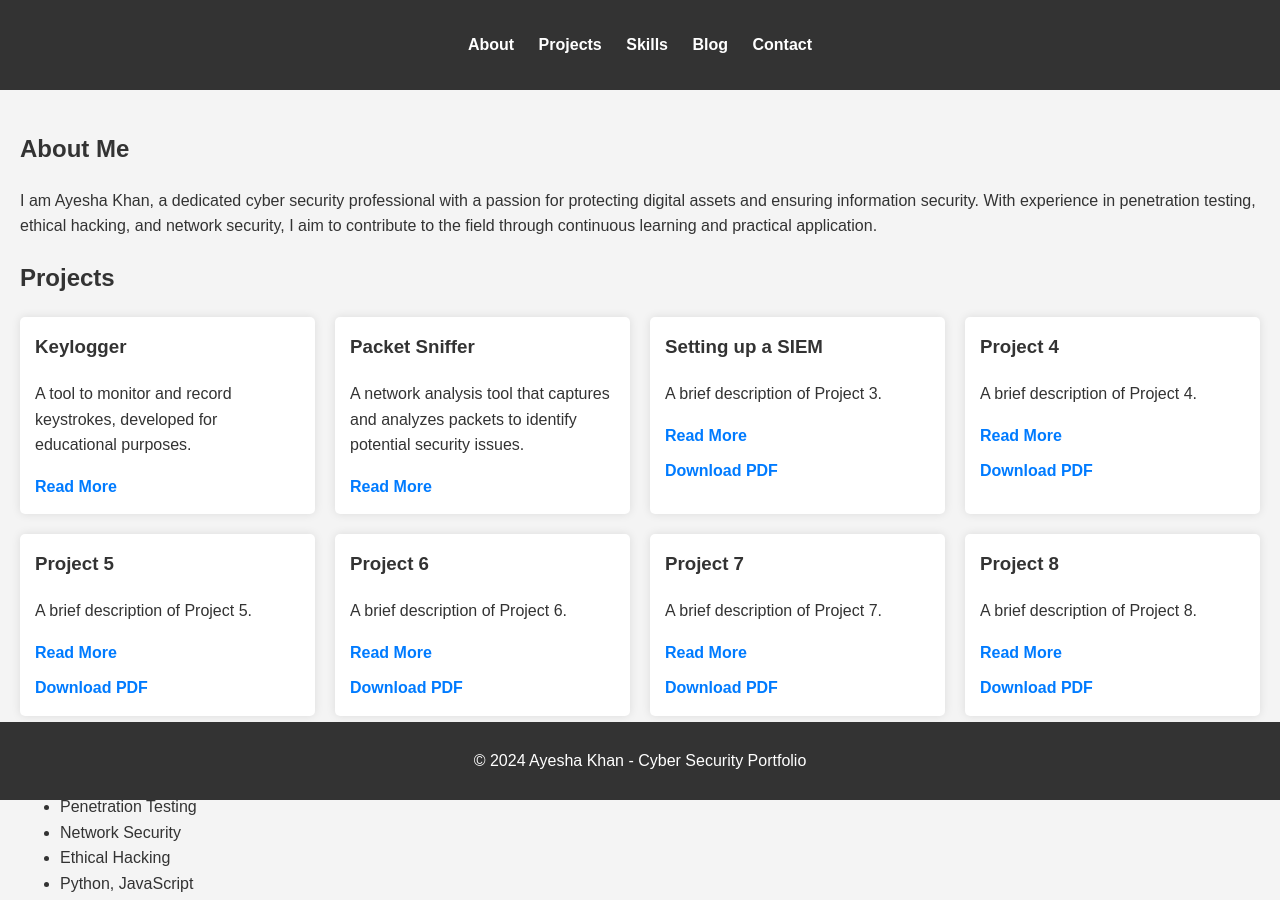
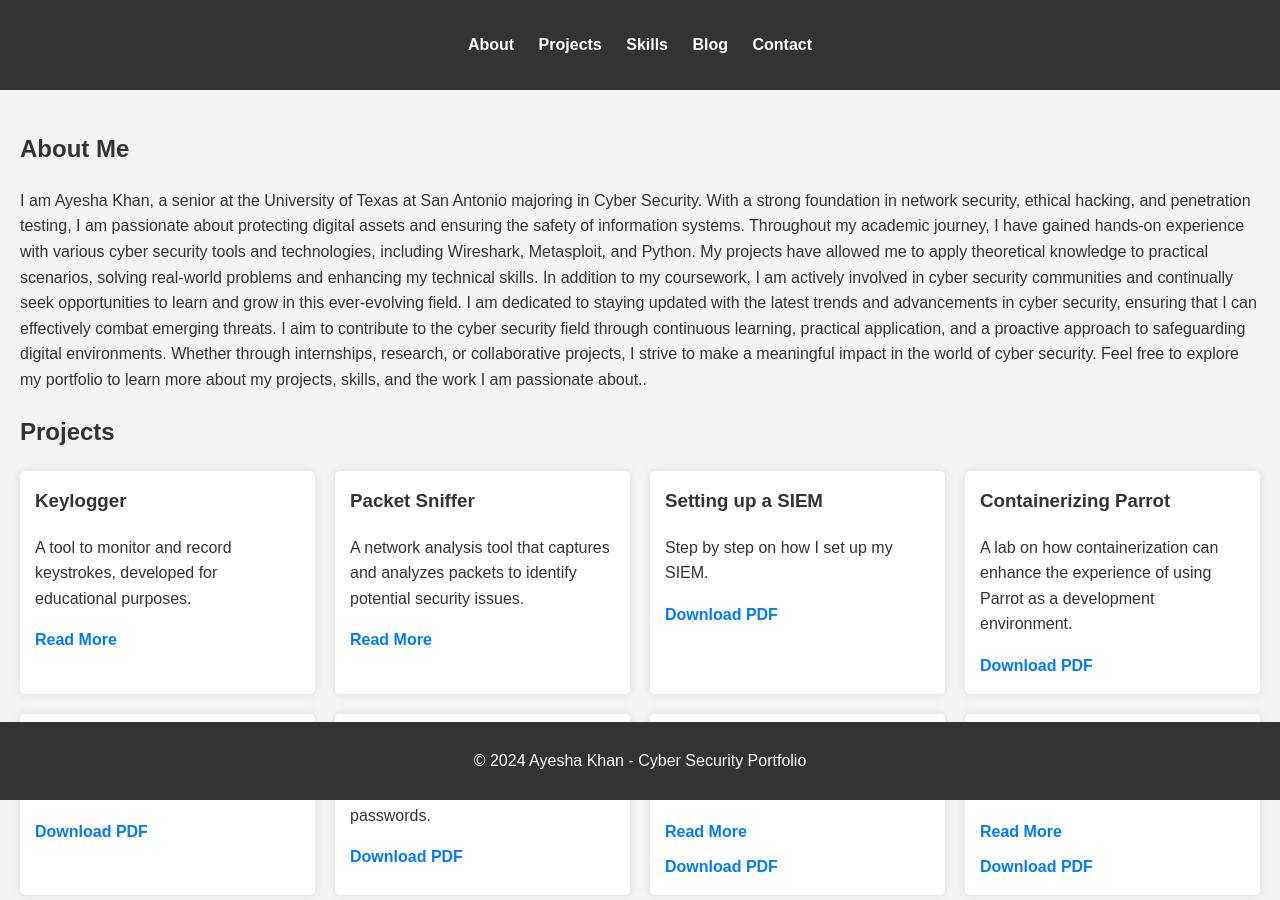
Before and after one commit to ayeshak98/Portfolio, a plain HTML site: page index.html in a window 1280 px wide. Shown: the top 900 px of the page. Drawn offline with Linux system fonts and the light colour scheme.

Commit message:
Update index.html

```diff
--- a/index.html
+++ b/index.html
@@ -21,7 +21,15 @@
     <main>
         <section id="about">
             <h2>About Me</h2>
-            <p>I am Ayesha Khan, a dedicated cyber security professional with a passion for protecting digital assets and ensuring information security. With experience in penetration testing, ethical hacking, and network security, I aim to contribute to the field through continuous learning and practical application.</p>
+            <p>I am Ayesha Khan, a senior at the University of Texas at San Antonio majoring in Cyber Security. With a strong foundation in network security, ethical hacking, and penetration testing, I am passionate about protecting digital assets and ensuring the safety of information systems.
+
+Throughout my academic journey, I have gained hands-on experience with various cyber security tools and technologies, including Wireshark, Metasploit, and Python. My projects have allowed me to apply theoretical knowledge to practical scenarios, solving real-world problems and enhancing my technical skills.
+
+In addition to my coursework, I am actively involved in cyber security communities and continually seek opportunities to learn and grow in this ever-evolving field. I am dedicated to staying updated with the latest trends and advancements in cyber security, ensuring that I can effectively combat emerging threats.
+
+I aim to contribute to the cyber security field through continuous learning, practical application, and a proactive approach to safeguarding digital environments. Whether through internships, research, or collaborative projects, I strive to make a meaningful impact in the world of cyber security.
+
+Feel free to explore my portfolio to learn more about my projects, skills, and the work I am passionate about..</p>
         </section>
         <section id="projects">
             <h2>Projects</h2>
@@ -38,27 +46,27 @@
                 </div>
                 <div class="project-card">
                     <h3>Setting up a SIEM</h3>
-                    <p>A brief description of Project 3.</p>
-                    <a href="project-3.html">Read More</a>
+                    <p>Step by step on how I set up my SIEM.</p>
+
                     <a href="C:\Users\ayesh\OneDrive\Desktop\Ayesha\Portfolio\Project PDFs\khan_lsh207_L06 (1).pdf" target="_blank">Download PDF</a>
                 </div>
                 <div class="project-card">
-                    <h3>Project 4</h3>
-                    <p>A brief description of Project 4.</p>
-                    <a href="project-4.html">Read More</a>
-                    <a href="pdfs/project-4.pdf" target="_blank">Download PDF</a>
+                    <h3>Containerizing Parrot</h3>
+                    <p>A lab on how containerization can enhance the experience of using Parrot as a development environment.</p>
+
+                    <a href="C:\Users\ayesh\OneDrive\Desktop\Ayesha\Portfolio\Project PDFs\khan_lsh207_L08.pdf" target="_blank">Download PDF</a>
                 </div>
                 <div class="project-card">
-                    <h3>Project 5</h3>
+                    <h3>Peripheral Payloads</h3>
                     <p>A brief description of Project 5.</p>
-                    <a href="project-5.html">Read More</a>
-                    <a href="pdfs/project-5.pdf" target="_blank">Download PDF</a>
+
+                    <a href="C:\Users\ayesh\OneDrive\Desktop\Ayesha\Portfolio\Project PDFs\khan_lsh207_L05.pdf" target="_blank">Download PDF</a>
                 </div>
                 <div class="project-card">
-                    <h3>Project 6</h3>
-                    <p>A brief description of Project 6.</p>
-                    <a href="project-6.html">Read More</a>
-                    <a href="pdfs/project-6.pdf" target="_blank">Download PDF</a>
+                    <h3>Password Cracking</h3>
+                    <p>Using John the Ripper to crack some passwords.</p>
+
+                    <a href="C:\Users\ayesh\OneDrive\Desktop\Ayesha\Portfolio\Project PDFs\Khan-lsh207-3513-Lab04.pdf" target="_blank">Download PDF</a>
                 </div>
                 <div class="project-card">
                     <h3>Project 7</h3>
```
